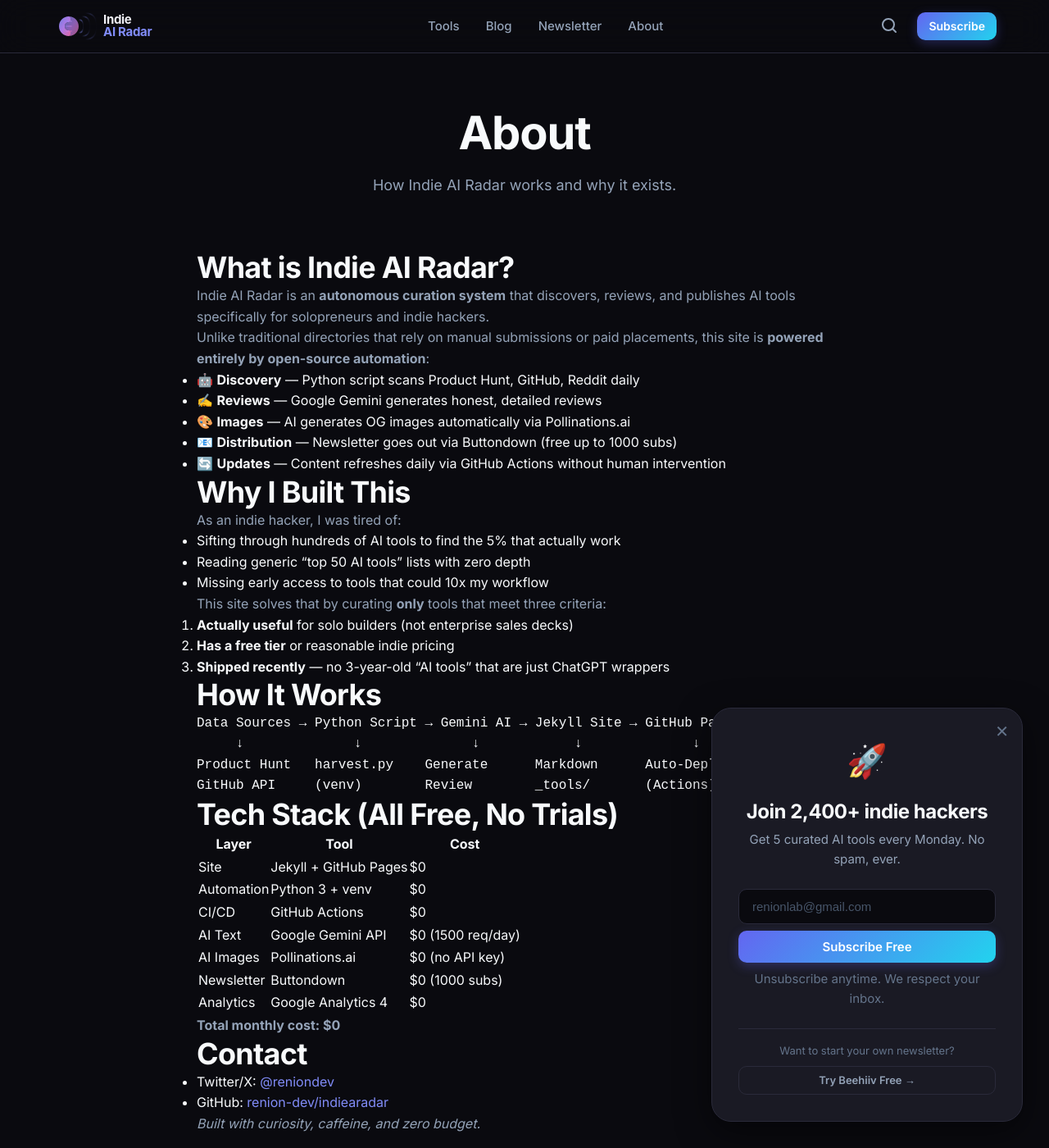
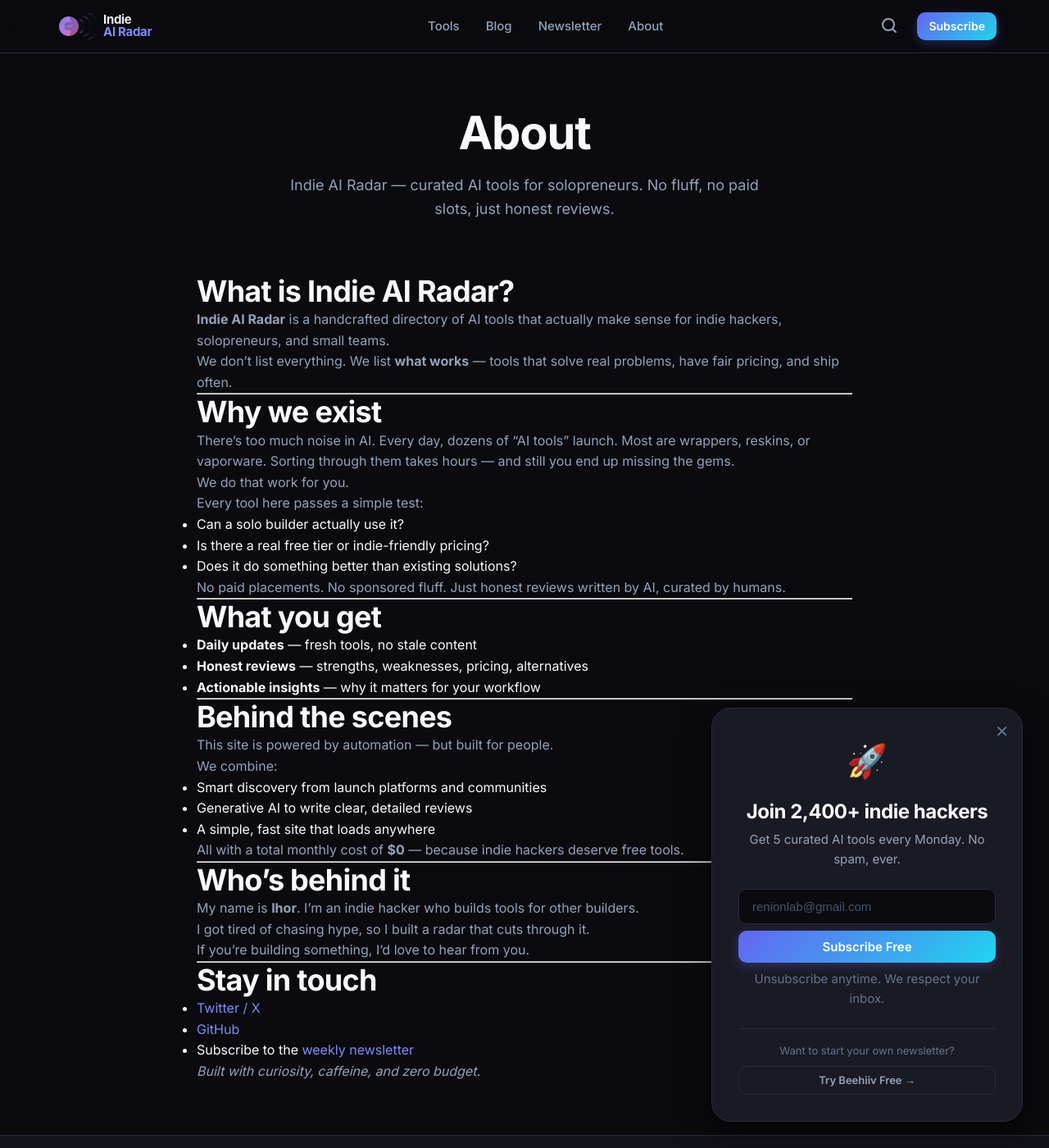
Before and after one commit to renion-dev/indiearadar, a Jekyll site: the page built from about.md, in a window 1280 px wide and 1400 px high. Shown: the whole window at 82% size. Built offline with Jekyll 4.4.1, drawn with Linux system fonts in a browser that asks for light colours.

Commit message:
Оновлено сторінку About: стисло, ціннісно, без технічної кухні

````diff
--- a/about.md
+++ b/about.md
@@ -1,58 +1,65 @@
 ---
 layout: page
 title: About
-description: How Indie AI Radar works and why it exists.
+description: Indie AI Radar — curated AI tools for solopreneurs. No fluff, no paid slots, just honest reviews.
 ---
+
 ## What is Indie AI Radar?
 
-Indie AI Radar is an **autonomous curation system** that discovers, reviews, and publishes AI tools specifically for solopreneurs and indie hackers.
+**Indie AI Radar** is a handcrafted directory of AI tools that actually make sense for indie hackers, solopreneurs, and small teams.
 
-Unlike traditional directories that rely on manual submissions or paid placements, this site is **powered entirely by open-source automation**:
+We don’t list everything. We list **what works** — tools that solve real problems, have fair pricing, and ship often.
 
-- 🤖 **Discovery** — Python script scans Product Hunt, GitHub, Reddit daily
-- ✍️ **Reviews** — Google Gemini generates honest, detailed reviews
-- 🎨 **Images** — AI generates OG images automatically via Pollinations.ai
-- 📧 **Distribution** — Newsletter goes out via Buttondown (free up to 1000 subs)
-- 🔄 **Updates** — Content refreshes daily via GitHub Actions without human intervention
+---
 
-## Why I Built This
+## Why we exist
 
-As an indie hacker, I was tired of:
-- Sifting through hundreds of AI tools to find the 5% that actually work
-- Reading generic "top 50 AI tools" lists with zero depth
-- Missing early access to tools that could 10x my workflow
+There’s too much noise in AI. Every day, dozens of “AI tools” launch. Most are wrappers, reskins, or vaporware. Sorting through them takes hours — and still you end up missing the gems.
 
-This site solves that by curating **only** tools that meet three criteria:
+We do that work for you.
 
-1. **Actually useful** for solo builders (not enterprise sales decks)
-2. **Has a free tier** or reasonable indie pricing
-3. **Shipped recently** — no 3-year-old "AI tools" that are just ChatGPT wrappers
+Every tool here passes a simple test:
+- Can a solo builder actually use it?
+- Is there a real free tier or indie-friendly pricing?
+- Does it do something better than existing solutions?
 
-## How It Works
+No paid placements. No sponsored fluff. Just honest reviews written by AI, curated by humans.
 
-```
-Data Sources → Python Script → Gemini AI → Jekyll Site → GitHub Pages
-     ↓              ↓              ↓            ↓              ↓
-Product Hunt   harvest.py    Generate      Markdown      Auto-Deploy
-GitHub API     (venv)        Review        _tools/       (Actions)
-```
+---
 
-## Tech Stack (All Free, No Trials)
+## What you get
 
-| Layer | Tool | Cost |
-|-------|------|------|
-| Site | Jekyll + GitHub Pages | $0 |
-| Automation | Python 3 + venv | $0 |
-| CI/CD | GitHub Actions | $0 |
-| AI Text | Google Gemini API | $0 (1500 req/day) |
-| AI Images | Pollinations.ai | $0 (no API key) |
-| Newsletter | Buttondown | $0 (1000 subs) |
-| Analytics | Google Analytics 4 | $0 |
+- **Daily updates** — fresh tools, no stale content
+- **Honest reviews** — strengths, weaknesses, pricing, alternatives
+- **Actionable insights** — why it matters for your workflow
 
-**Total monthly cost: $0**
+---
 
-## Contact
-- Twitter/X: [@reniondev](https://twitter.com/reniondev)
-- GitHub: [renion-dev/indiearadar](https://github.com/renion-dev/indiearadar)
+## Behind the scenes
+
+This site is powered by automation — but built for people.
+We combine:
+- Smart discovery from launch platforms and communities
+- Generative AI to write clear, detailed reviews
+- A simple, fast site that loads anywhere
+
+All with a total monthly cost of **$0** — because indie hackers deserve free tools.
+
+---
+
+## Who’s behind it
+
+My name is **Ihor**. I’m an indie hacker who builds tools for other builders.
+I got tired of chasing hype, so I built a radar that cuts through it.
+
+If you’re building something, I’d love to hear from you.
+
+---
+
+## Stay in touch
+
+- [Twitter / X](https://twitter.com/reniondev)
+- [GitHub](https://github.com/renion-dev/indiearadar)
+- Subscribe to the [weekly newsletter]({{ '/newsletter' | relative_url }})
 
 *Built with curiosity, caffeine, and zero budget.*
````
